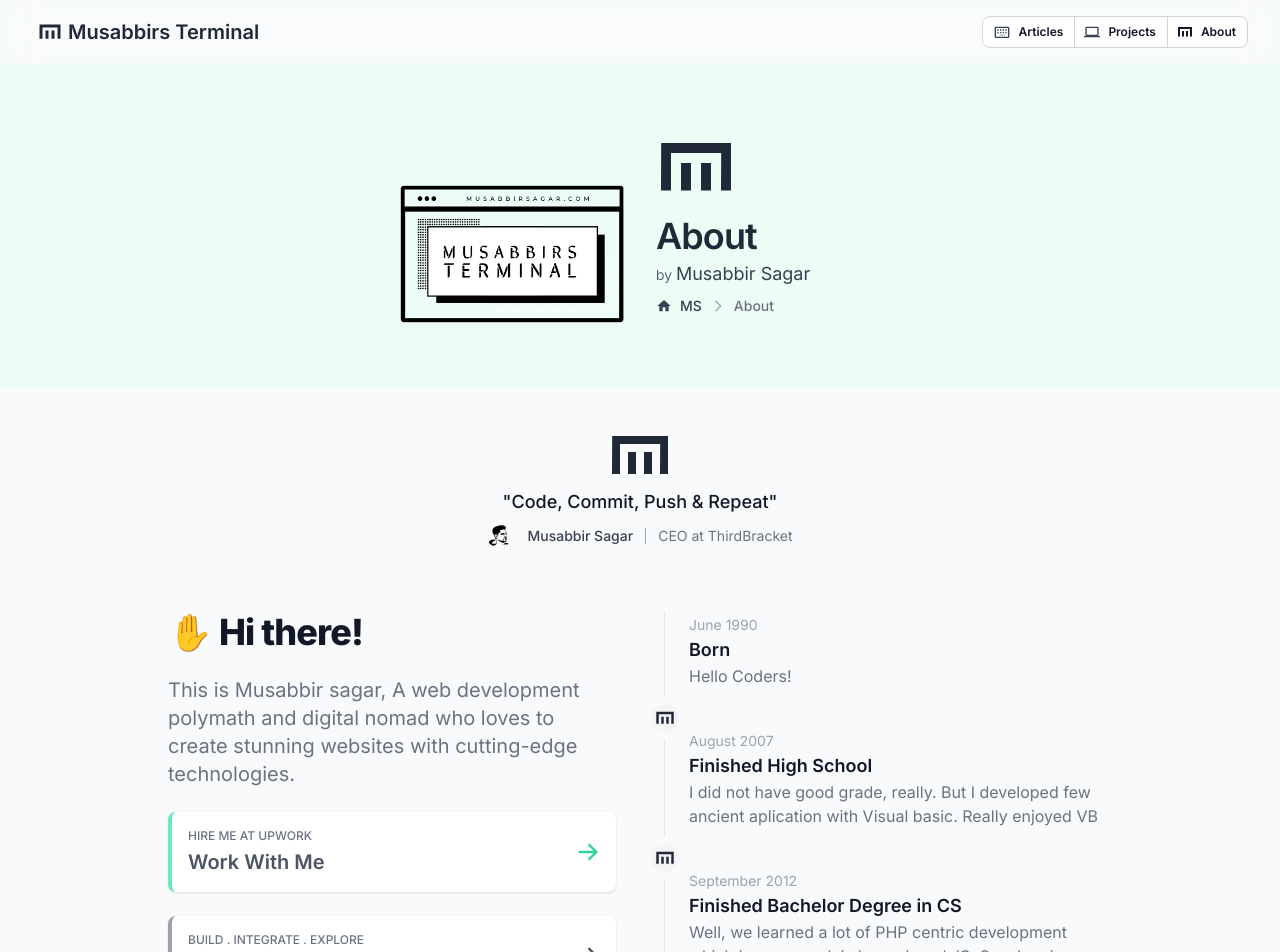
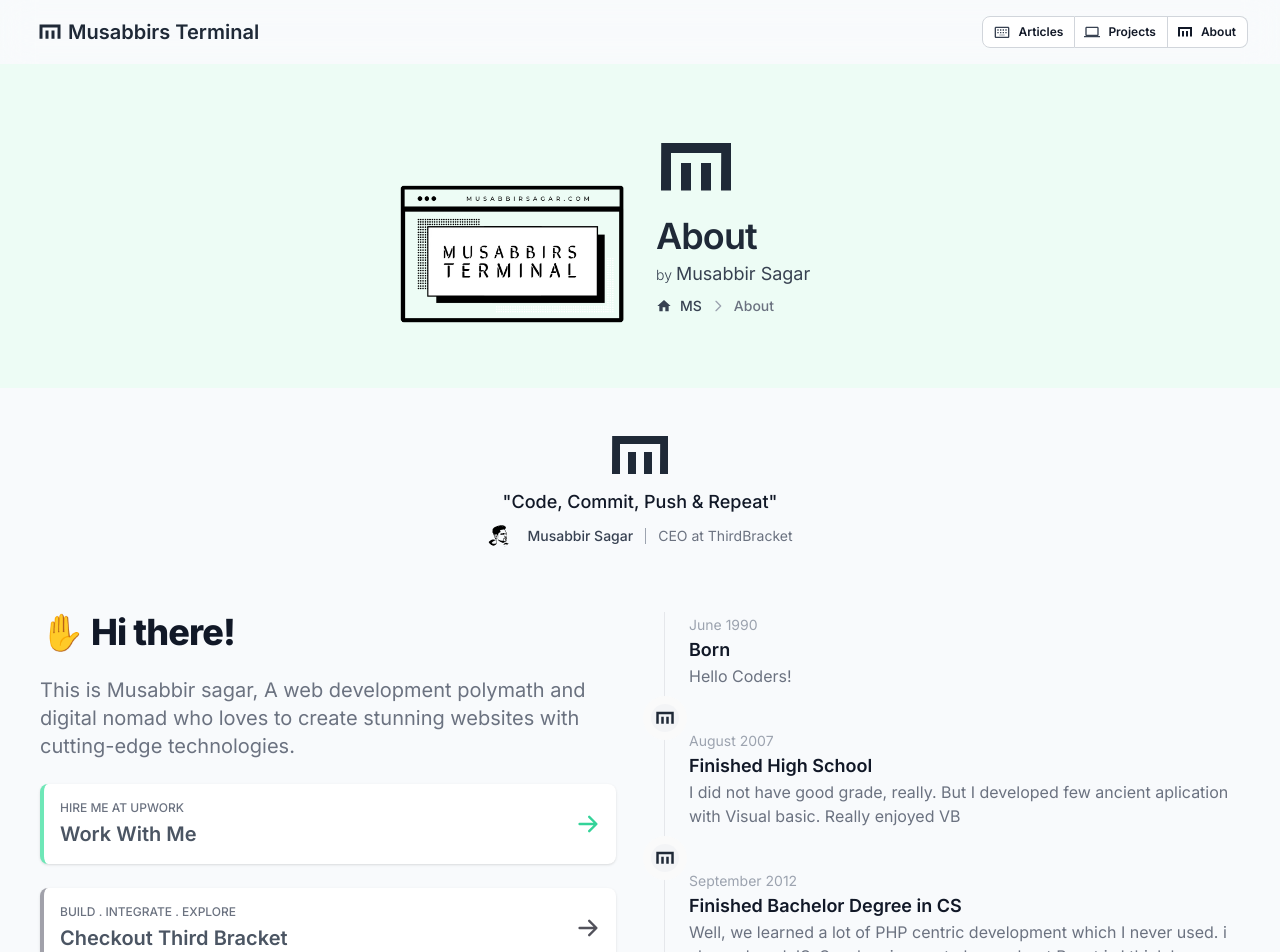
Before and after one commit to sagarmusabbir/nomadNotion, a Next.js app: page /about in a window 1280 px wide. Shown: the top 952 px of the page. Built offline with nearby package versions, Linux system fonts and the light colour scheme.

Commit message:
Update page.tsx

```diff
--- a/app/about/page.tsx
+++ b/app/about/page.tsx
@@ -11,7 +11,7 @@ export default function AboutPage() {
     <main className="space-y-5 max-w-7xl m-auto min-h-screen">
       <DefaultHero Icon={Logo} name="About" source="/terminal.webp" />
       <div>
-        <div className="mt-4 bg-slate-50 max-w-5xl m-auto p-4 min-h-screen">
+        <div className="mt-4 bg-slate-50 m-auto p-4 min-h-screen">
           <BlockquoteTestimonial />
           <Myself />
         </div>
```
